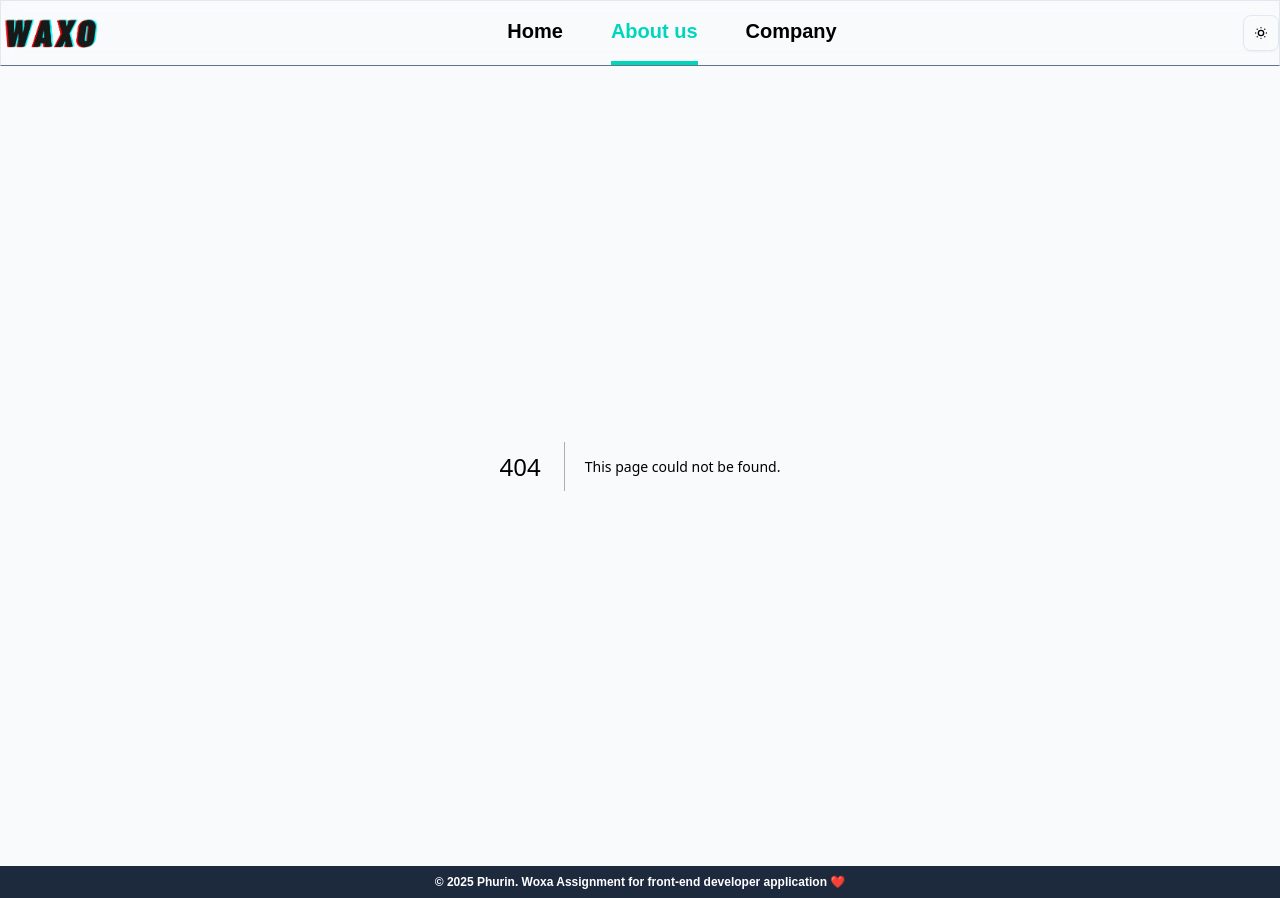
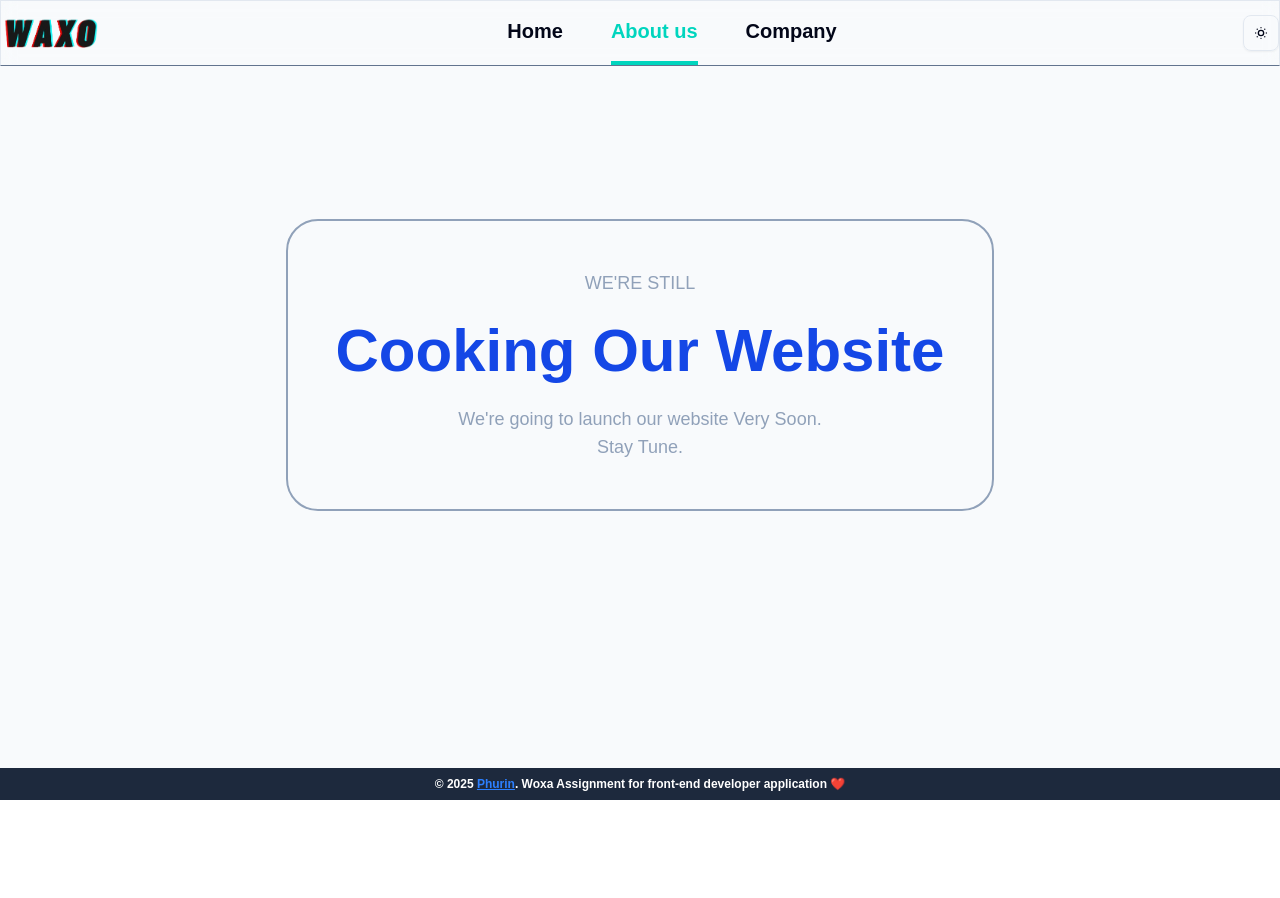
Before and after one commit to phurinler/woxa-frontend-phurin, a Next.js app: page /about-us in a window 1280 px wide. Before the commit this address had no page. After the commit the page ends 800 px from the top, so only its background shows below. Built offline with nearby package versions, Linux system fonts and the light colour scheme.

Commit message:
create empty page component

```diff
--- /dev/null
+++ b/src/components/empty/EmptyPage.jsx
@@ -0,0 +1,17 @@
+const EmptyPage = () => {
+  return (
+    <section className=" max-w-7xl w-full h-full mx-auto my-auto flex flex-col gap-y-12 py-12 px-8 md:px-16">
+      <div className="flex flex-col justify-center items-center gap-y-6 text-center border-2 border-slate-400 rounded-4xl p-6 md:p-12 w-fit mx-auto">
+        <p className="text-lg text-slate-400">WE'RE STILL</p>
+        <p className="text-6xl font-bold text-blue-700">Cooking Our Website</p>
+        <p className="text-lg text-slate-400">
+          We're going to launch our website Very Soon.
+          <br />
+          Stay Tune.
+        </p>
+      </div>
+    </section>
+  );
+};
+
+export default EmptyPage;
--- a/src/components/layout/Footer/index.jsx
+++ b/src/components/layout/Footer/index.jsx
@@ -1,11 +1,18 @@
 const Footer = () => {
   return (
-    <section>
+    <section className="mt-auto">
       <div className="flex justify-center items-center py-2 px-12 bg-slate-800">
         <p className="text-xs md: text-md text-white text-center">
           <b>
-            © 2025 Phurin. Woxa Assignment for front-end developer application
-            ❤️
+            © 2025{" "}
+            <a
+              href="https://phurin.vercel.app/"
+              target="_blank"
+              className="text-blue-500 underline"
+            >
+              Phurin
+            </a>
+            . Woxa Assignment for front-end developer application ❤️
           </b>
         </p>
       </div>
--- a/src/components/layout/index.jsx
+++ b/src/components/layout/index.jsx
@@ -5,7 +5,7 @@ import SidebarMenu from "./Navbar/SidebarMenu";
 const Layout = ({ children }) => {
   return (
     <>
-      <main className="relative w-full mx-auto min-h-screen h-full bg-slate-50 dark:bg-slate-800">
+      <main className="flex flex-col relative w-full min-h-screen h-full bg-slate-50 dark:bg-slate-800">
         <Navbar />
         <SidebarMenu />
         {children}
--- /dev/null
+++ b/src/pages/about-us.js
@@ -0,0 +1,19 @@
+import Head from "next/head";
+import EmptyPage from "@/components/empty/EmptyPage";
+
+export default function AboutUsPage() {
+  return (
+    <>
+      <Head>
+        <title>About Us - Waxo App</title>
+        <meta
+          name="description"
+          content="Learn more about Waxo App and our mission."
+        />
+        <meta name="keywords" content="about us, our story, company info" />
+        <meta name="author" content="Waxo App" />
+      </Head>
+      <EmptyPage />
+    </>
+  );
+}
--- /dev/null
+++ b/src/pages/company.js
@@ -0,0 +1,19 @@
+import Head from "next/head";
+import EmptyPage from "@/components/empty/EmptyPage";
+
+export default function CompanyPage() {
+  return (
+    <>
+      <Head>
+        <title>Company - Waxo App</title>
+        <meta
+          name="description"
+          content="Get to know our company and values."
+        />
+        <meta name="keywords" content="company, values, mission, team" />
+        <meta name="author" content="Waxo App" />
+      </Head>
+      <EmptyPage />
+    </>
+  );
+}
--- a/src/pages/index.js
+++ b/src/pages/index.js
@@ -1,20 +1,33 @@
 import { useRef } from "react";
 import fs from "fs";
 import path from "path";
+import Head from "next/head";
 import CompanyListSection from "@/components/section/CompanyListSection";
 import HeroSection from "@/components/section/HeroSection";
 import WhyWaxoSection from "@/components/section/WhyWaxoSection";
 
-export default function Home({ companies, categories }) {
+export default function HomePage({ companies, categories }) {
   const filterRef = useRef();
 
   return (
+    <>
+      <Head>
+        <title>Home - Waxo App</title>
+        <meta
+          name="description"
+          content="Welcome to Waxo App - Explore Finance Companies."
+        />
+        <meta name="keywords" content="Waxo App, homepage, nextjs" />
+        <meta name="author" content="Waxo App" />
+      </Head>
+
       <section className="max-w-7xl w-full mx-auto flex flex-col gap-y-12 py-12 px-8 md:px-16 ">
         <HeroSection {...{ filterRef }} />
         <WhyWaxoSection />
         <hr />
         <CompanyListSection {...{ companies, categories, filterRef }} />
       </section>
+    </>
   );
 }
 
```
Lines whose indentation alone changed are shown as unchanged.
